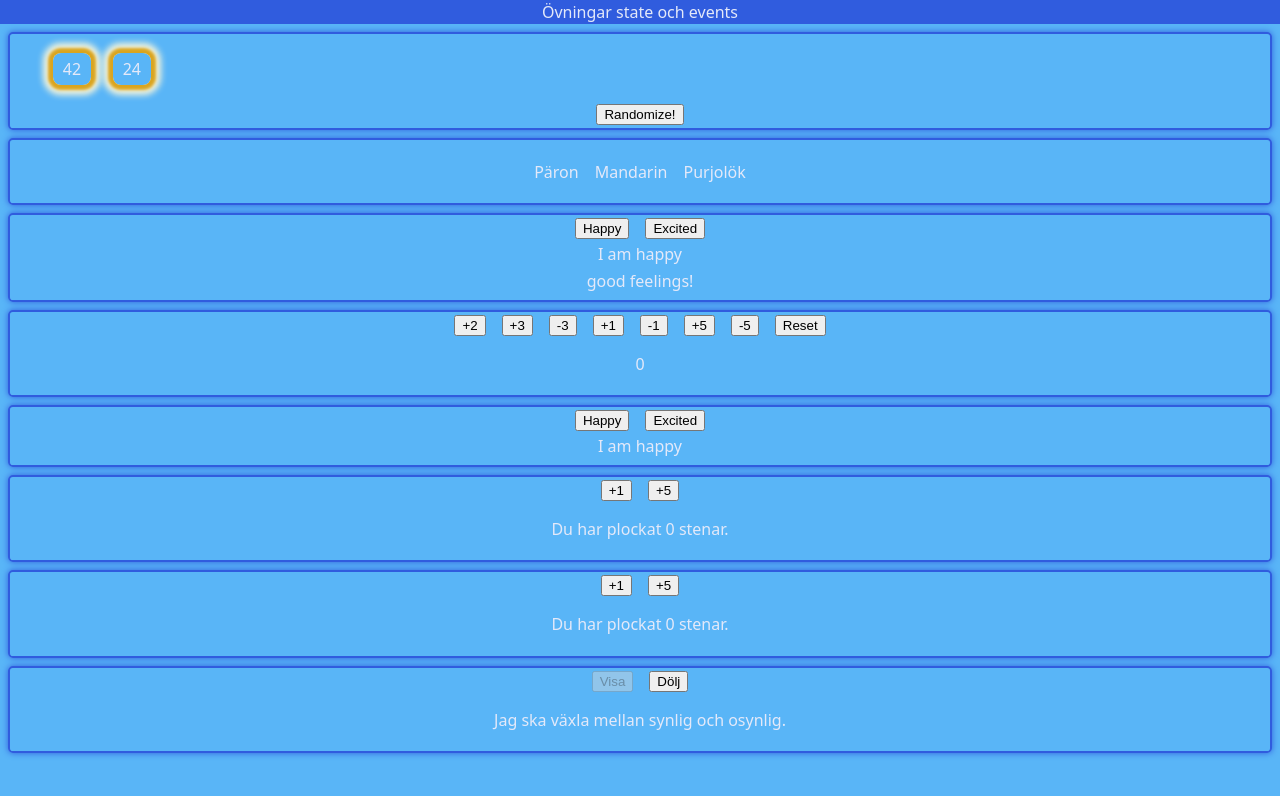
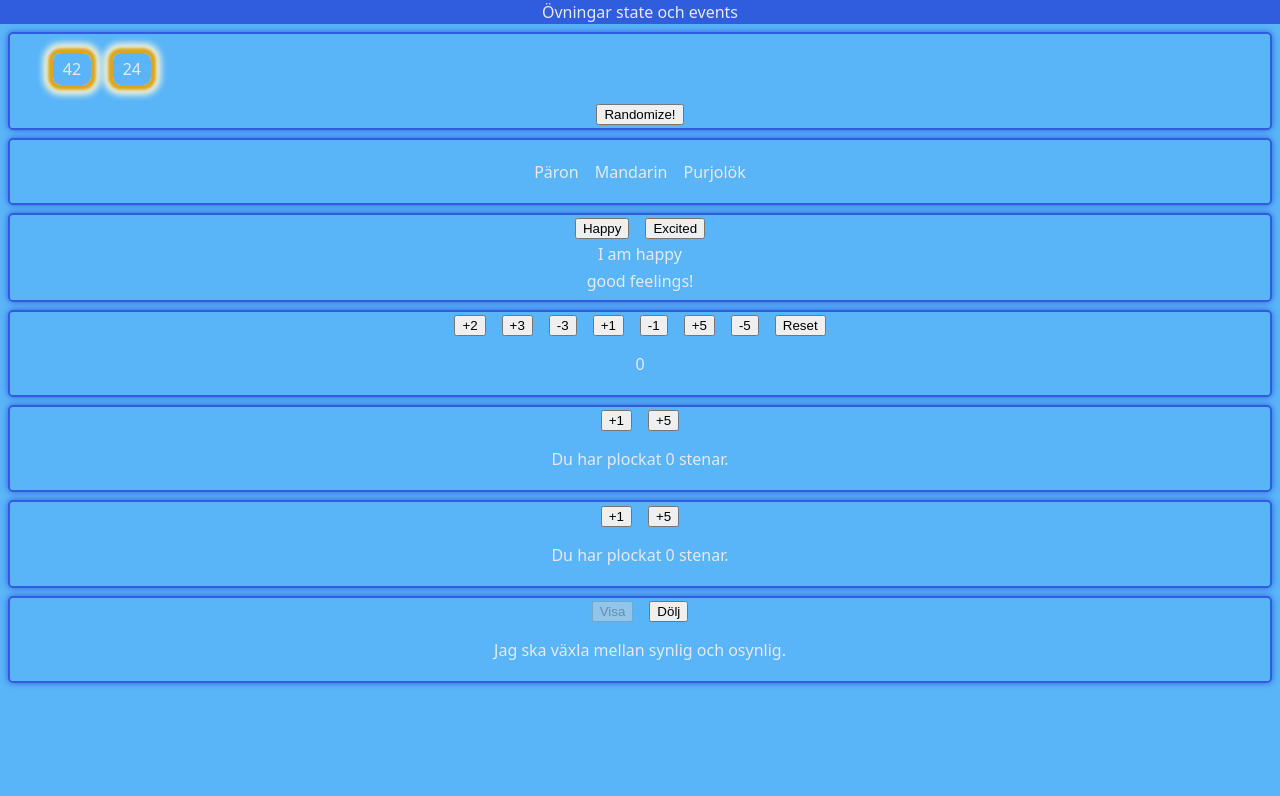
Before and after one commit to ha-fed25-jsf/03-exercises, a React (Vite) app: page / in a window 1280 px wide. Shown: the top 796 px of the page. Built offline with nearby package versions, Linux system fonts and the light colour scheme.

Commit message:
Remove duplicate line

```diff
--- a/src/App.jsx
+++ b/src/App.jsx
@@ -15,7 +15,6 @@ function App() {
 				<FruitList />
 				<Feeling> good feelings! </Feeling>
 				<Calculator />
-				<Feeling />
 				<Counter />
 				<Counter />
 				<HideShow />
```
